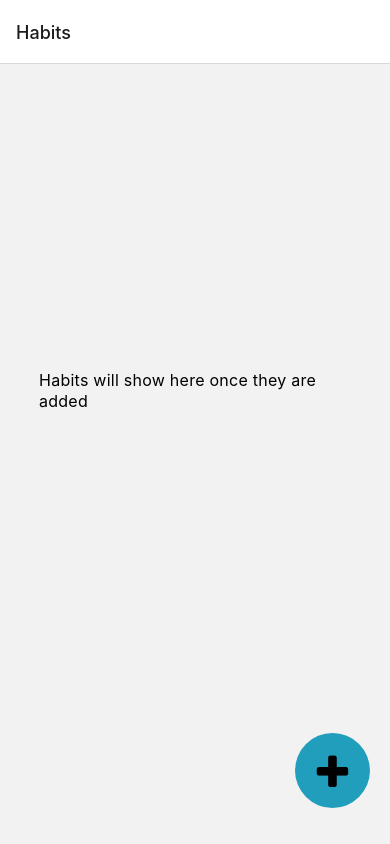
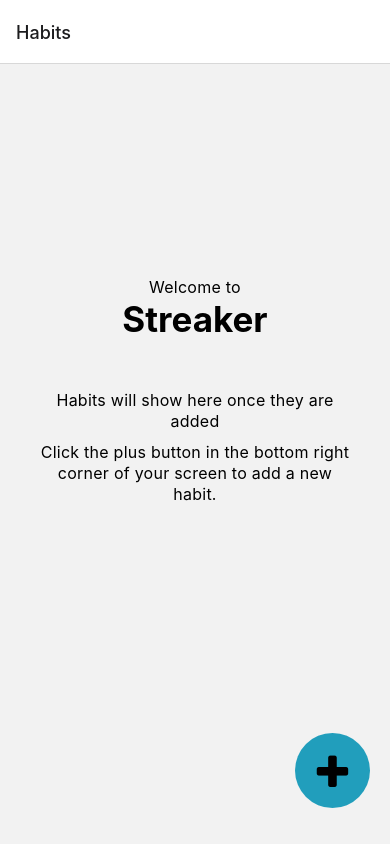
Before and after one commit to 6JoeB/Streaker, a React Native app: screen /Habits in a window 390 px wide. Built offline with nearby package versions, Linux system fonts and the light colour scheme.

Commit message:
Updated home screen with welcome to app instructional text

```diff
--- a/Screens/HomeScreen.tsx
+++ b/Screens/HomeScreen.tsx
@@ -67,8 +67,14 @@ const HomeScreen = ({navigation}) => {
             ))
           ) : (
             <View style={styles.centeredContainer}>
+              <Text style={[styles.text, styles.centeredText]}>Welcome to</Text>
+              <Text style={styles.mainTitle}>Streaker</Text>
+              <Text style={[styles.text, styles.centeredText, styles.mb10]}>
+                Habits will show here once they are added
+              </Text>
               <Text style={[styles.text, styles.centeredText]}>
-                Habits will show here once they are added
+                Click the plus button in the bottom right corner of your screen
+                to add a new habit.
               </Text>
             </View>
           )}
@@ -135,12 +141,20 @@ const styles = StyleSheet.create({
     marginLeft: 'auto',
     marginRight: 'auto',
   },
+  mainTitle: {
+    fontSize: 35,
+    color: 'black',
+    marginBottom: 50,
+    fontWeight: 'bold',
+    textAlign: 'center',
+  },
   text: {
     color: 'black',
     fontSize: 16,
     lineHeight: 21,
     letterSpacing: 0.25,
   },
+  centeredText: {textAlign: 'center'},
   habitNameText: {
     color: 'black',
     fontSize: 18,
@@ -167,6 +181,9 @@ const styles = StyleSheet.create({
       },
     ],
   },
+  mb10: {
+    marginBottom: 10,
+  },
 });
 
 export default HomeScreen;
```
